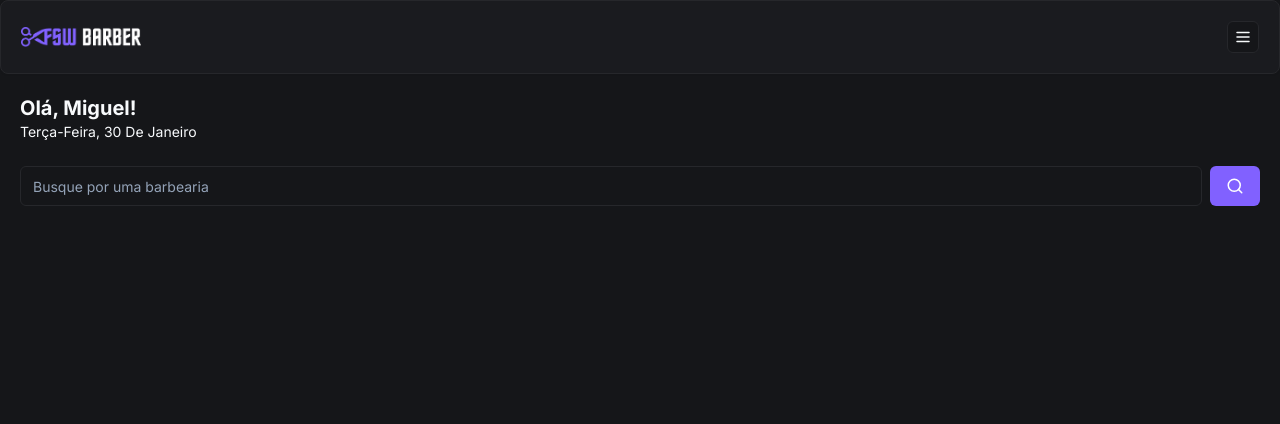
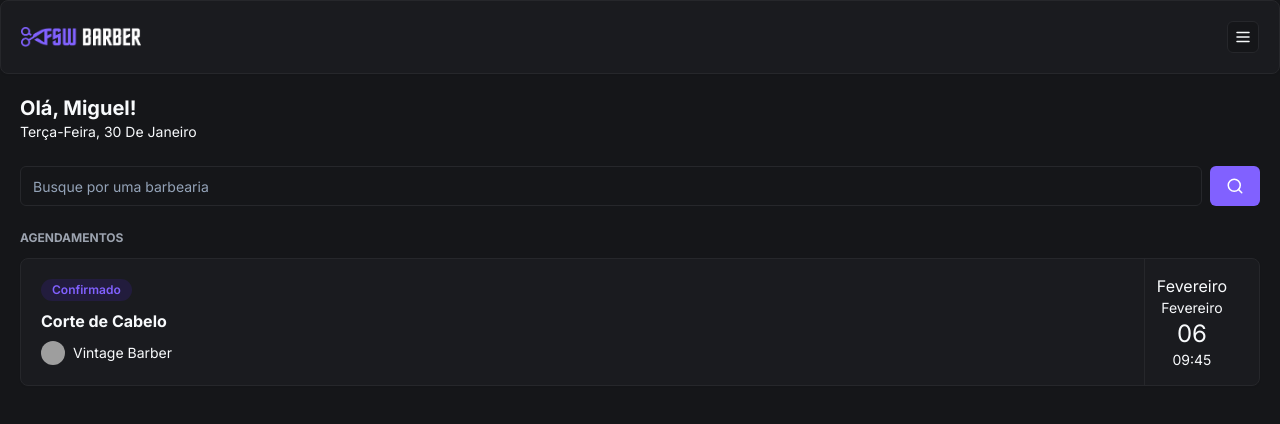
Before and after one commit to IgorHenrik1/Projeto-FSW-Barber, a Next.js app: page / in a window 1280 px wide. Shown: the top 424 px of the page. Built offline with nearby package versions, Linux system fonts and the light colour scheme; grey boxes are pictures that could not be loaded.

Commit message:
feat: add initial booking component

```diff
--- a/app/(home)/page.tsx
+++ b/app/(home)/page.tsx
@@ -1,5 +1,6 @@
 import { format } from 'date-fns';
 import { ptBR } from 'date-fns/locale';
+import BookingItem from '../_components/booking-item';
 import Header from '../_components/header';
 import Search from './_components/search';
 
@@ -20,6 +21,13 @@
             <div className="px-5 mt-6">
                 <Search />
             </div>
+
+            <div className="px-5 mt-6">
+                <h2 className="text-xs uppercase text-gray-400 font-bold mb-3">
+                    Agendamentos
+                </h2>
+                <BookingItem />
+            </div>
         </div>
     );
 }
--- /dev/null
+++ b/app/_components/booking-item.tsx
@@ -0,0 +1,35 @@
+import { Card, CardContent } from '@/app/_components/ui/card';
+import { Avatar, AvatarFallback, AvatarImage } from '../components/ui/avatar';
+import { Badge } from '../components/ui/badge';
+
+const BookingItem = () => {
+    return (
+        <Card>
+            <CardContent className="p-5 flex justify-between py-0">
+                <div className="flex flex-col gap-2 py-5">
+                    <Badge className="bg-[#221c3d] text-primary hover:bg-[#221c3d] w-fit">
+                        Confirmado
+                    </Badge>
+                    <h2 className="font-bold">Corte de Cabelo</h2>
+                    <div className="flex items-center gap-2">
+                        <Avatar className="h-6 w-6">
+                            <AvatarImage src="https://utfs.io/f/0ddfbd26-a424-43a0-aaf3-c3f1dc6be6d1-1kgxo7.png" />
+                            <AvatarFallback>A</AvatarFallback>
+                        </Avatar>
+
+                        <h3 className="text-sm">Vintage Barber</h3>
+                    </div>
+                </div>
+
+                <div className="flex flex-col items-center justify-center border-l border-solid border-secondary px-3">
+                    <p>Fevereiro</p>
+                    <p className="text-sm">Fevereiro</p>
+                    <p className="text-2xl">06</p>
+                    <p className="text-sm">09:45</p>
+                </div>
+            </CardContent>
+        </Card>
+    );
+};
+
+export default BookingItem;
--- /dev/null
+++ b/app/components/ui/avatar.tsx
@@ -0,0 +1,50 @@
+'use client';
+
+import * as AvatarPrimitive from '@radix-ui/react-avatar';
+import * as React from 'react';
+
+import { cn } from '@/app/_lib/utils';
+
+const Avatar = React.forwardRef<
+    React.ElementRef<typeof AvatarPrimitive.Root>,
+    React.ComponentPropsWithoutRef<typeof AvatarPrimitive.Root>
+>(({ className, ...props }, ref) => (
+    <AvatarPrimitive.Root
+        ref={ref}
+        className={cn(
+            'relative flex h-10 w-10 shrink-0 overflow-hidden rounded-full',
+            className,
+        )}
+        {...props}
+    />
+));
+Avatar.displayName = AvatarPrimitive.Root.displayName;
+
+const AvatarImage = React.forwardRef<
+    React.ElementRef<typeof AvatarPrimitive.Image>,
+    React.ComponentPropsWithoutRef<typeof AvatarPrimitive.Image>
+>(({ className, ...props }, ref) => (
+    <AvatarPrimitive.Image
+        ref={ref}
+        className={cn('aspect-square h-full w-full', className)}
+        {...props}
+    />
+));
+AvatarImage.displayName = AvatarPrimitive.Image.displayName;
+
+const AvatarFallback = React.forwardRef<
+    React.ElementRef<typeof AvatarPrimitive.Fallback>,
+    React.ComponentPropsWithoutRef<typeof AvatarPrimitive.Fallback>
+>(({ className, ...props }, ref) => (
+    <AvatarPrimitive.Fallback
+        ref={ref}
+        className={cn(
+            'flex h-full w-full items-center justify-center rounded-full bg-muted',
+            className,
+        )}
+        {...props}
+    />
+));
+AvatarFallback.displayName = AvatarPrimitive.Fallback.displayName;
+
+export { Avatar, AvatarFallback, AvatarImage };
--- /dev/null
+++ b/app/components/ui/badge.tsx
@@ -0,0 +1,36 @@
+import { cva, type VariantProps } from 'class-variance-authority';
+import * as React from 'react';
+
+import { cn } from '@/app/_lib/utils';
+
+const badgeVariants = cva(
+    'inline-flex items-center rounded-full border px-2.5 py-0.5 text-xs font-semibold transition-colors focus:outline-none focus:ring-2 focus:ring-ring focus:ring-offset-2',
+    {
+        variants: {
+            variant: {
+                default:
+                    'border-transparent bg-primary text-primary-foreground hover:bg-primary/80',
+                secondary:
+                    'border-transparent bg-secondary text-secondary-foreground hover:bg-secondary/80',
+                destructive:
+                    'border-transparent bg-destructive text-destructive-foreground hover:bg-destructive/80',
+                outline: 'text-foreground',
+            },
+        },
+        defaultVariants: {
+            variant: 'default',
+        },
+    },
+);
+
+export interface BadgeProps
+    extends React.HTMLAttributes<HTMLDivElement>,
+        VariantProps<typeof badgeVariants> {}
+
+function Badge({ className, variant, ...props }: BadgeProps) {
+    return (
+        <div className={cn(badgeVariants({ variant }), className)} {...props} />
+    );
+}
+
+export { Badge, badgeVariants };
--- a/package.json
+++ b/package.json
@@ -13,6 +13,7 @@
     },
     "dependencies": {
         "@prisma/client": "^5.8.1",
+        "@radix-ui/react-avatar": "^1.0.4",
         "@radix-ui/react-slot": "^1.0.2",
         "class-variance-authority": "^0.7.0",
         "clsx": "^2.1.0",
```
Also changed, not shown: 1 other file (tests, documents, lock files or other folders).
